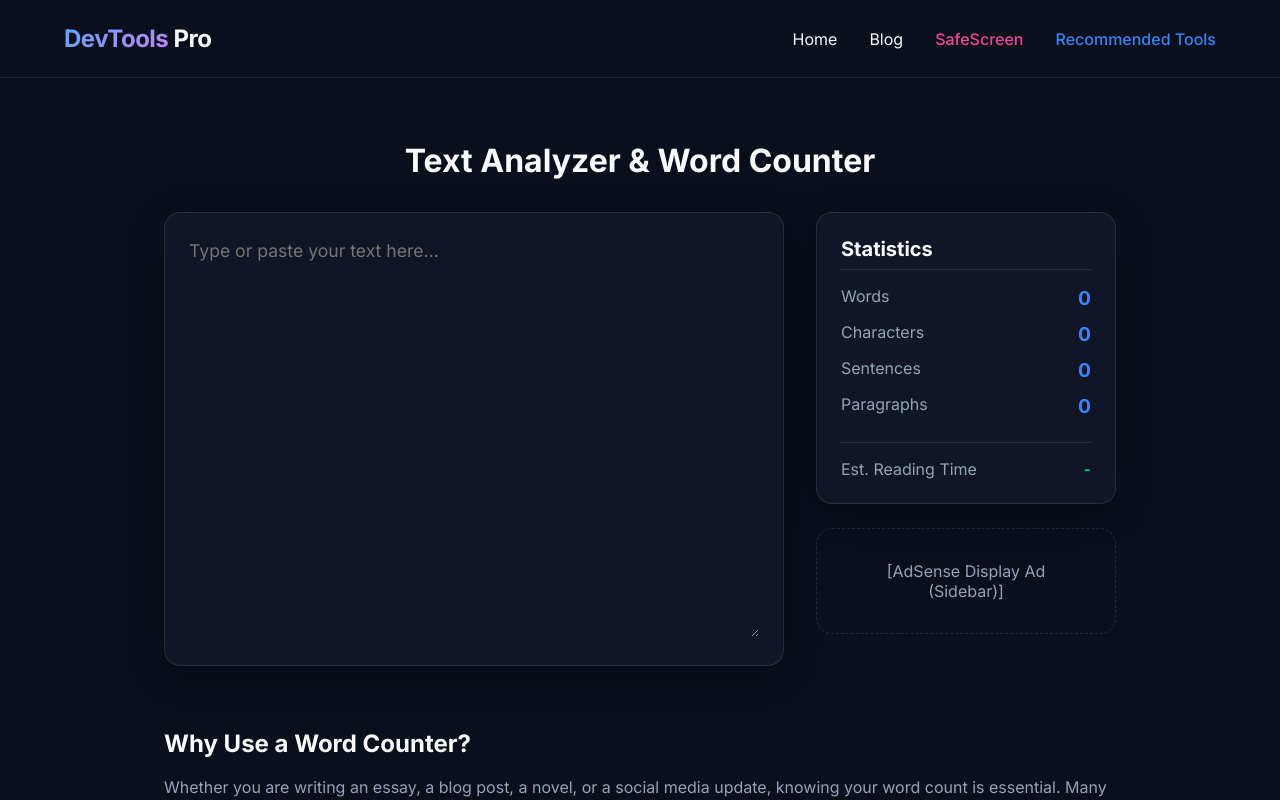
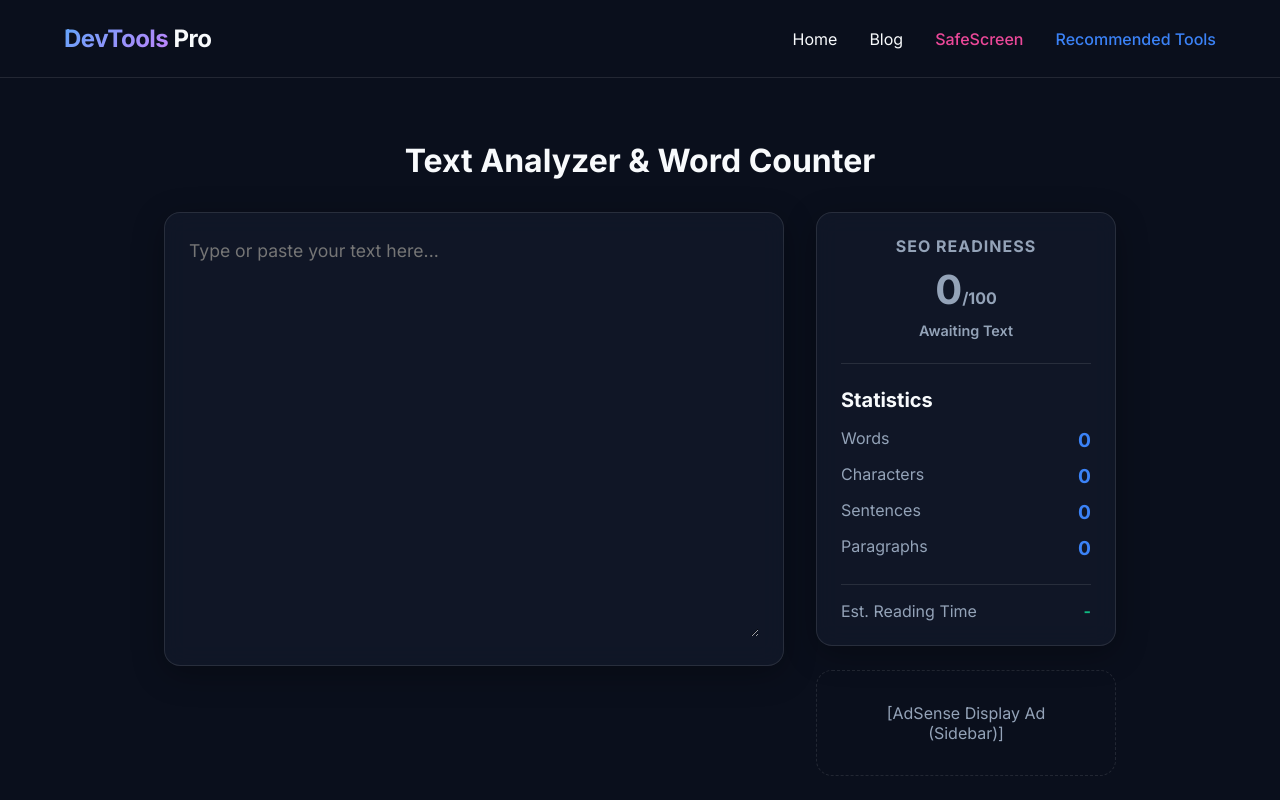
Before and after one commit to samierdogan82-glitch/devtools-pro, a Next.js app: page /tools/text-analyzer in a window 1280 px wide. Shown: the top 800 px of the page. Built offline with nearby package versions, Linux system fonts and the light colour scheme.

Commit message:
feat: Premium UI micro-animations and AI SEO scoring logic

```diff
--- a/src/app/globals.css
+++ b/src/app/globals.css
@@ -67,6 +67,13 @@ a:hover {
   border-radius: 16px;
   padding: 2rem;
   box-shadow: 0 8px 32px 0 rgba(0, 0, 0, 0.3);
+  transition: all 0.4s cubic-bezier(0.175, 0.885, 0.32, 1.275);
+}
+
+.glass-panel:hover {
+  transform: translateY(-5px) scale(1.02);
+  box-shadow: 0 15px 40px 0 rgba(59, 130, 246, 0.2);
+  border-color: rgba(59, 130, 246, 0.4);
 }
 
 /* Buttons */
@@ -78,9 +85,13 @@ a:hover {
   font-weight: 600;
   border-radius: 8px;
   cursor: pointer;
-  transition: all 0.2s ease;
+  transition: all 0.3s cubic-bezier(0.25, 0.8, 0.25, 1);
   border: none;
   font-size: 1rem;
+}
+
+.btn:active {
+  transform: scale(0.95);
 }
 
 .btn-primary {
@@ -90,8 +101,8 @@ a:hover {
 }
 
 .btn-primary:hover {
-  transform: translateY(-2px);
-  box-shadow: 0 6px 20px 0 rgba(59, 130, 246, 0.5);
+  transform: translateY(-2px) scale(1.05);
+  box-shadow: 0 8px 25px 0 rgba(59, 130, 246, 0.6);
 }
 
 .btn-outline {
@@ -102,6 +113,8 @@ a:hover {
 
 .btn-outline:hover {
   background: rgba(59, 130, 246, 0.1);
+  transform: translateY(-2px);
+  box-shadow: 0 4px 15px rgba(59, 130, 246, 0.2);
 }
 
 /* Form Elements */
--- a/src/app/tools/text-analyzer/page.tsx
+++ b/src/app/tools/text-analyzer/page.tsx
@@ -16,7 +16,30 @@ export default function TextAnalyzer() {
     const paragraphCount = text.split(/\n+/).filter(Boolean).length;
     const readingTimeMinutes = Math.max(1, Math.ceil(wordCount / 225));
 
-    return { characterCount, wordCount, sentenceCount, paragraphCount, readingTimeMinutes, hasText: true };
+    let seoScore = 0;
+    if (wordCount > 0) {
+      seoScore += Math.min(40, (wordCount / 300) * 40);
+      seoScore += Math.min(30, (paragraphCount / 4) * 30);
+      const avgWordsPerSentence = wordCount / Math.max(1, sentenceCount);
+      if (avgWordsPerSentence >= 10 && avgWordsPerSentence <= 20) {
+        seoScore += 30;
+      } else {
+        seoScore += 15;
+      }
+    }
+    seoScore = Math.round(seoScore);
+
+    let scoreColor = 'var(--error)';
+    let scoreLabel = 'Needs Work';
+    if (seoScore >= 80) {
+      scoreColor = 'var(--success)';
+      scoreLabel = 'Excellent';
+    } else if (seoScore >= 50) {
+      scoreColor = '#f59e0b';
+      scoreLabel = 'Good';
+    }
+
+    return { characterCount, wordCount, sentenceCount, paragraphCount, readingTimeMinutes, seoScore, scoreColor, scoreLabel, hasText: true };
   }, [text]);
 
   return (
@@ -49,7 +72,25 @@ export default function TextAnalyzer() {
 
         <div style={{ display: 'flex', flexDirection: 'column', gap: '1.5rem' }}>
           <div className="glass-panel" style={{ padding: '1.5rem' }}>
-            <h2 style={{ fontSize: '1.25rem', marginBottom: '1rem', borderBottom: '1px solid var(--glass-border)', paddingBottom: '0.5rem' }}>Statistics</h2>
+            <div style={{ textAlign: 'center', marginBottom: '1.5rem', paddingBottom: '1.5rem', borderBottom: '1px solid var(--glass-border)' }}>
+              <h2 style={{ fontSize: '1rem', color: 'var(--text-secondary)', marginBottom: '0.5rem', textTransform: 'uppercase', letterSpacing: '1px' }}>SEO Readiness</h2>
+              <div style={{ display: 'flex', alignItems: 'center', justifyContent: 'center', gap: '1rem' }}>
+                <div style={{
+                  fontSize: '2.5rem',
+                  fontWeight: '800',
+                  color: stats.hasText ? stats.scoreColor : 'var(--text-secondary)',
+                  textShadow: stats.hasText ? `0 0 20px ${stats.scoreColor}40` : 'none',
+                  transition: 'all 0.3s ease'
+                }}>
+                  {stats.hasText ? stats.seoScore : '0'}<span style={{ fontSize: '1rem', color: 'var(--text-secondary)' }}>/100</span>
+                </div>
+              </div>
+              <div style={{ fontSize: '0.9rem', color: stats.hasText ? stats.scoreColor : 'var(--text-secondary)', marginTop: '0.5rem', fontWeight: 600 }}>
+                {stats.hasText ? stats.scoreLabel : 'Awaiting Text'}
+              </div>
+            </div>
+
+            <h2 style={{ fontSize: '1.25rem', marginBottom: '1rem' }}>Statistics</h2>
 
             <div style={{ display: 'flex', justifyContent: 'space-between', marginBottom: '0.75rem' }}>
               <span style={{ color: 'var(--text-secondary)' }}>Words</span>
```
